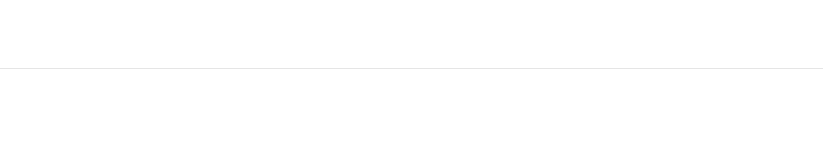
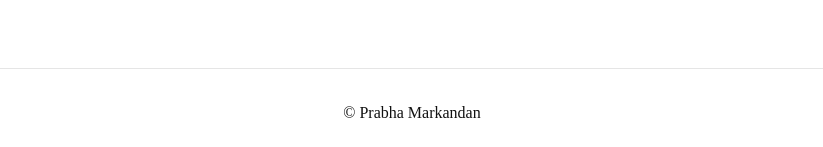
Before and after one commit to prabhamarkandan/prabhamarkandan.github.io, a Jekyll site: the page built from index.html, in a window 1280 px wide and 900 px high, scrolled down 3313 px. Shown: the part 750-897 px from the top of the window, without its empty margins (228-1051 px from the left). Built offline with Jekyll 4.4.1, drawn with Linux system fonts in a browser that asks for light colours.

Commit message:
Style: remove Jekyll Now footer icons, replace with copyright

```diff
--- a/_layouts/default.html
+++ b/_layouts/default.html
@@ -40,7 +40,7 @@
     <div class="wrapper-footer">
       <div class="container">
         <footer class="footer">
-          {% include svg-icons.html %}
+          © {{ site.name }}
         </footer>
       </div>
     </div>
```
